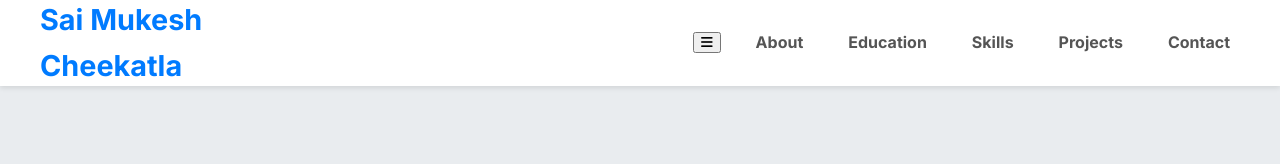
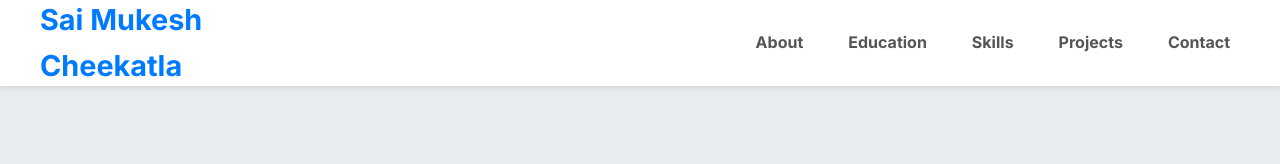
Before and after one commit to MukeshCheekatla/Portfolio, a plain HTML site: page index.html in a window 1280 px wide. Shown: the top 164 px of the page. Drawn offline with Linux system fonts and the light colour scheme.

Commit message:
Update index.html

```diff
--- a/index.html
+++ b/index.html
@@ -17,9 +17,7 @@
             <div class="logo">
                 <a href="#">Sai Mukesh Cheekatla</a>
             </div>
-            <button class="hamburger" id="hamburger-btn" aria-label="Toggle navigation">
-                <i class="fas fa-bars"></i>
-            </button>
+
             <nav>
                 <ul>
                     <li><a href="#about">About</a></li>
```
